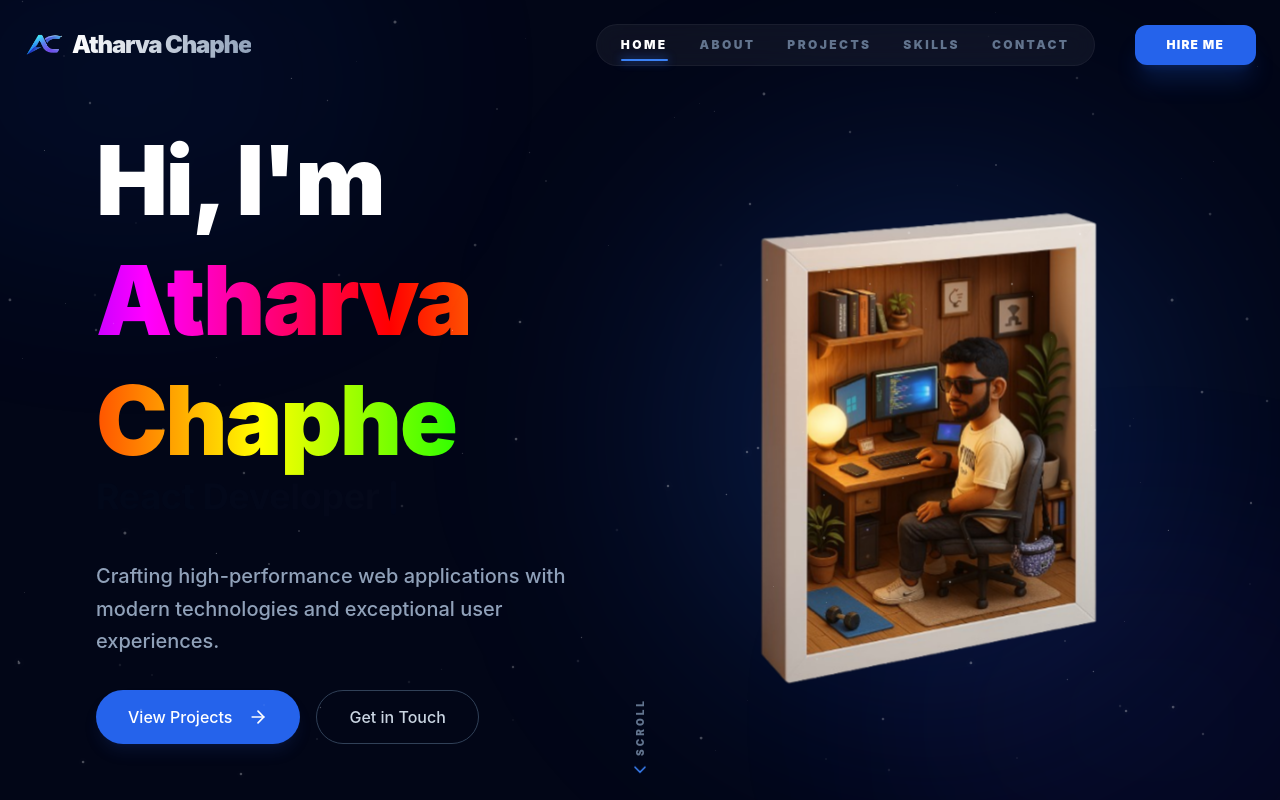
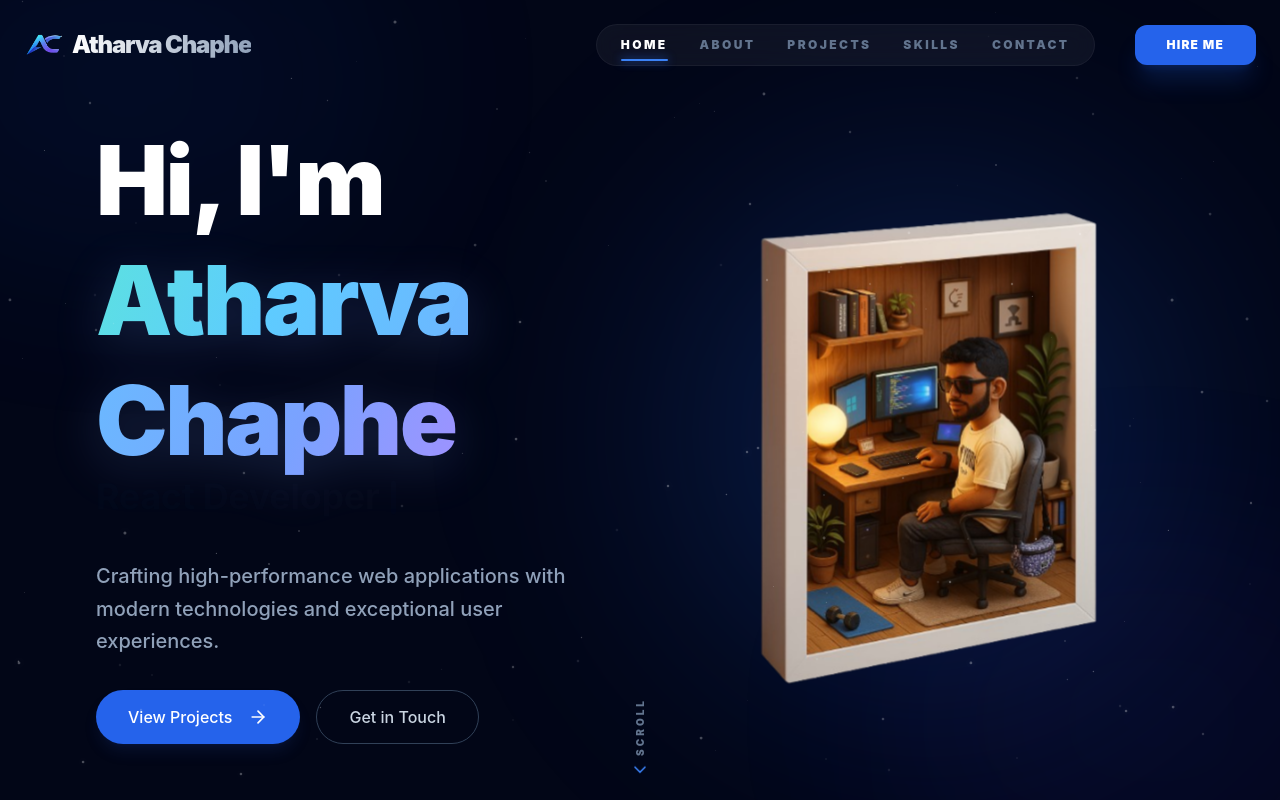
Before and after one commit to AthyDope/Portfolio_Web_App, a React (Vite) app: page / in a window 1280 px wide. Shown: the top 800 px of the page. Built offline with nearby package versions, Linux system fonts and the light colour scheme.

Commit message:
Refine hero name with premium smooth RGB gradient effect

```diff
--- a/src/components/home/Hero.jsx
+++ b/src/components/home/Hero.jsx
@@ -36,7 +36,7 @@ const Hero = () => {
                     >
                         <h1 className="text-4xl sm:text-5xl md:text-7xl lg:text-8xl font-black leading-tight mb-4 text-white tracking-tight">
                             Hi, I'm <br />
-                            <span className="text-gradient-alt">Atharva Chaphe</span>
+                            <span className="hero-name-gradient">Atharva Chaphe</span>
                         </h1>
 
                         <div className="h-8 sm:h-10 mb-6">
--- a/src/styles/globals.css
+++ b/src/styles/globals.css
@@ -258,3 +258,34 @@ html.lenis, html.lenis body {
 html {
     scroll-behavior: smooth;
 }
+.hero-name-gradient {
+    background: linear-gradient(
+        112deg,
+        #ff5ea8 0%,
+        #ff8a5b 16%,
+        #ffd35f 32%,
+        #5af7c2 48%,
+        #5ecbff 64%,
+        #7aa2ff 80%,
+        #b889ff 92%,
+        #ff5ea8 100%
+    );
+    background-size: 320% 320%;
+    -webkit-background-clip: text;
+    background-clip: text;
+    -webkit-text-fill-color: transparent;
+    filter: drop-shadow(0 10px 24px rgba(122, 162, 255, 0.2));
+    animation: heroPremiumFlow 10s cubic-bezier(0.45, 0.05, 0.55, 0.95) infinite;
+}
+
+@keyframes heroPremiumFlow {
+    0% {
+        background-position: 0% 50%;
+    }
+    50% {
+        background-position: 100% 50%;
+    }
+    100% {
+        background-position: 0% 50%;
+    }
+}
```
